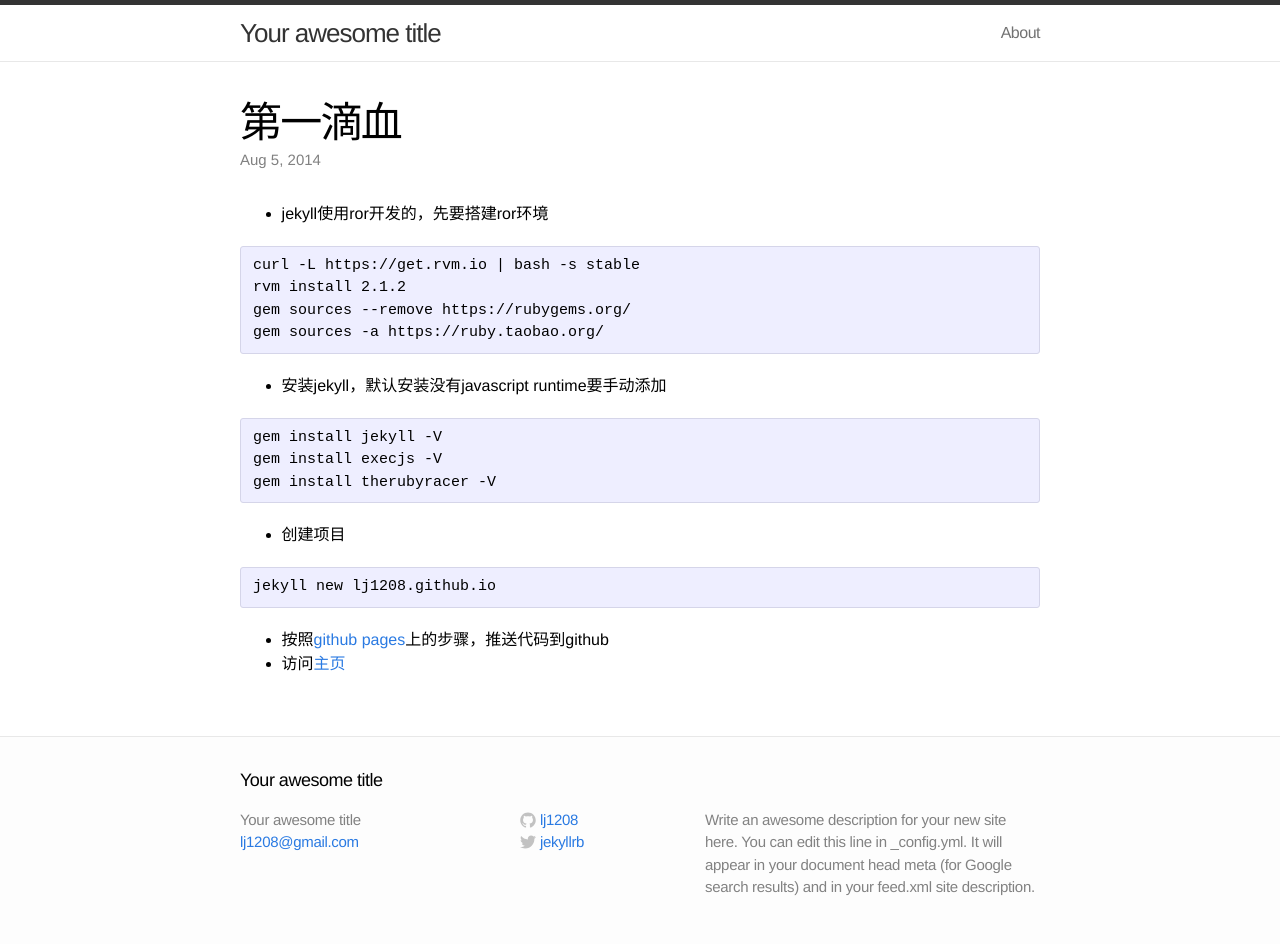
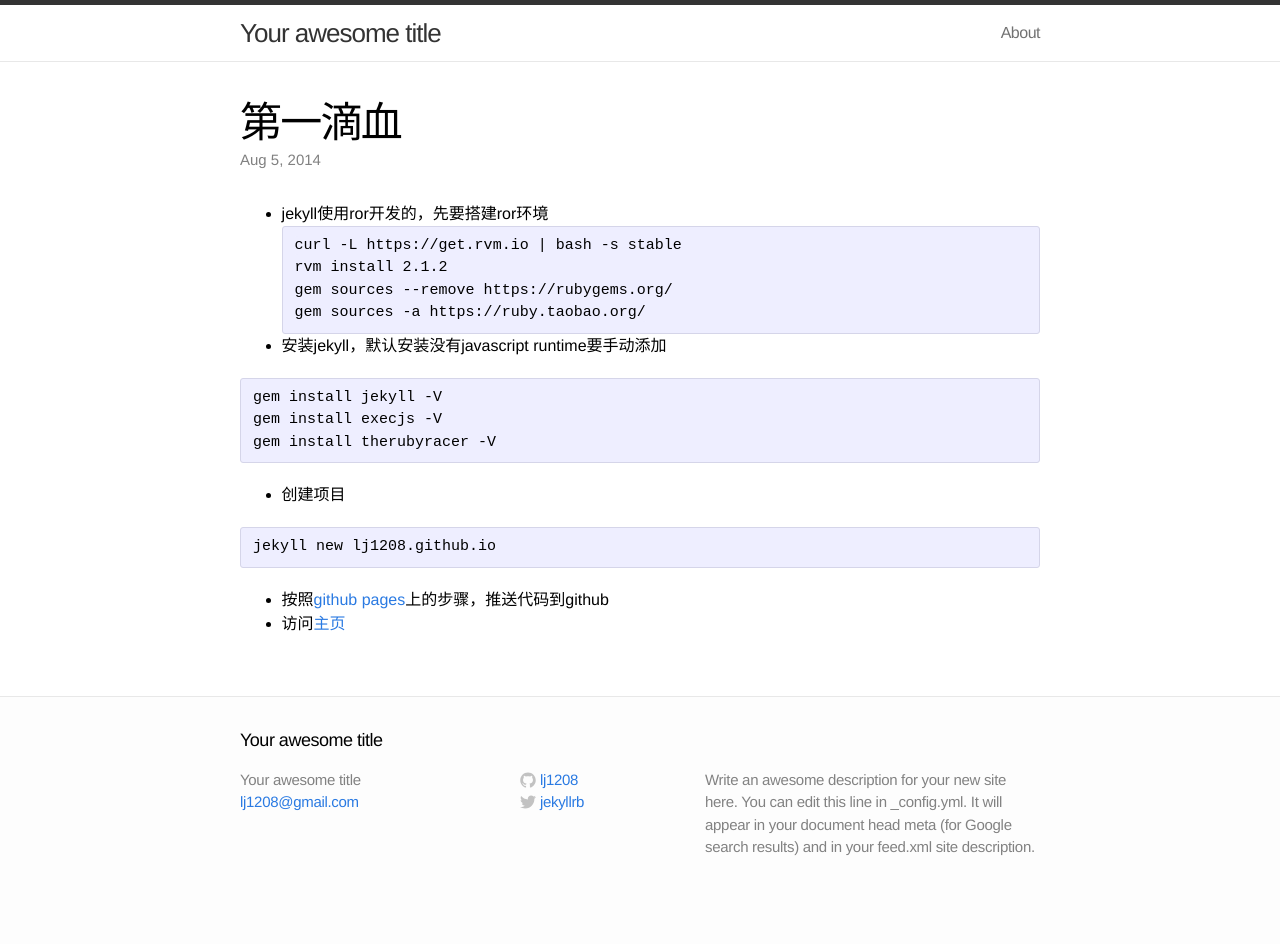
Before and after one commit to lj1208/lj1208.github.io, a Jekyll site: the page built from _posts/2014-08-05-第一滴血.markdown, in a window 1280 px wide. Built offline with Jekyll 4.4.1, drawn with Linux system fonts in a browser that asks for light colours; after the commit the page ends 904 px from its top, so only the background shows below that.

Commit message:
Update 2014-08-05-第一滴血.markdown

```diff
--- a/_posts/2014-08-05-第一滴血.markdown
+++ b/_posts/2014-08-05-第一滴血.markdown
@@ -6,12 +6,12 @@ categories: jekyll update
 ---
 
 * jekyll使用ror开发的，先要搭建ror环境
-<pre>
+~~~
 curl -L https://get.rvm.io | bash -s stable
 rvm install 2.1.2
 gem sources --remove https://rubygems.org/
 gem sources -a https://ruby.taobao.org/
-</pre>
+~~~
 
 * 安装jekyll，默认安装没有javascript runtime要手动添加
 <pre>
```
